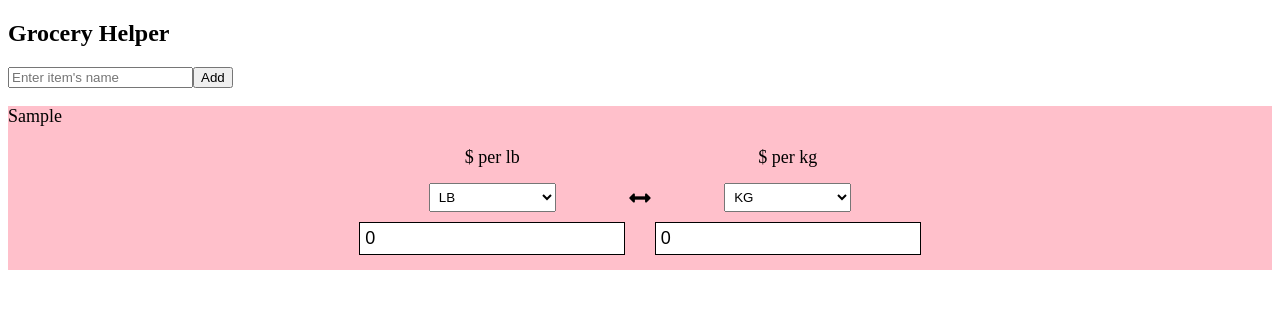
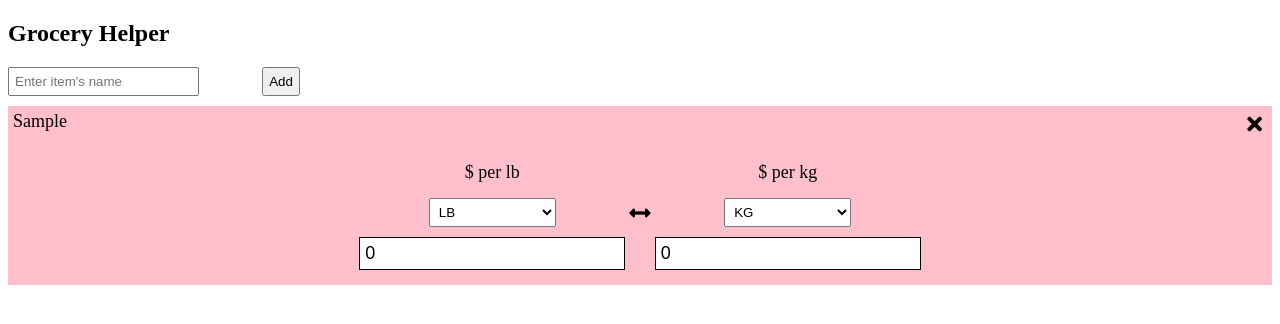
Before and after one commit to n1340t/grocery-helper, a React app: page / in a window 1280 px wide. Both pictures are taken after typing "Sample" into the empty fields and a click on the button "Add". Shown: the top 324 px of the page. Built offline with nearby package versions, Linux system fonts and the light colour scheme.

Commit message:
v1.0.2 Feature: swap calculation, delete calculation

```diff
--- a/package.json
+++ b/package.json
@@ -1,10 +1,9 @@
 {
   "name": "grocery-helper",
-  "version": "1.0.1",
+  "version": "1.0.2",
   "description": "",
   "main": "index.js",
   "scripts": {
-    "test": "echo \"Error: no test specified\" && exit 1",
     "watch": "webpack serve --color --config webpack.dev.js",
     "build": "webpack --config webpack.prod.js",
     "predeploy": "npm run build",
--- a/src/App.jsx
+++ b/src/App.jsx
@@ -12,6 +12,7 @@ export default class GroceryHelper extends Component {
       this.textInput = element;
     };
     this.addNewCalculator = this.addNewCalculator.bind(this);
+    this.deleteCalculator = this.deleteCalculator.bind(this);
     this.state = {
       calculator: [],
     };
@@ -19,6 +20,11 @@ export default class GroceryHelper extends Component {
 
   addNewCalculator(e) {
     e.preventDefault();
+    const val = this.textInput.value;
+    if (val.trim() === '') {
+      this.textInput.value = '';
+      return;
+    }
     const calc = {
       name: this.textInput.value,
       key: Date.now(),
@@ -30,19 +36,38 @@ export default class GroceryHelper extends Component {
     });
     this.textInput.value = '';
   }
+  deleteCalculator(identifier) {
+    this.setState((prevState) => {
+      return {
+        calculator: prevState.calculator.filter(
+          (calc) => calc.key !== identifier
+        ),
+      };
+    });
+  }
   render() {
     const calculators = this.state.calculator.map((calc) => {
-      return <CalculatorV2 key={calc.key} title={calc.name} />;
+      return (
+        <CalculatorV2
+          key={calc.key}
+          identifier={calc.key}
+          title={calc.name}
+          handleClickDelete={this.deleteCalculator}
+        />
+      );
     });
     return (
       <React.Fragment>
         <h2>Grocery Helper</h2>
         <form onSubmit={this.addNewCalculator}>
           <input
+            className='padding'
             placeholder="Enter item's name"
             ref={this.setTextInputRef}
           ></input>
-          <button type='submit'>Add</button>
+          <button className='padding btn--submit__margin' type='submit'>
+            Add
+          </button>
           {calculators}
         </form>
       </React.Fragment>
--- a/src/components/CalculatorV2.jsx
+++ b/src/components/CalculatorV2.jsx
@@ -21,6 +21,8 @@ function convertPrice(side, scaleLeft, scaleRight, price) {
 export default class Calculator extends Component {
   constructor(props) {
     super(props);
+    this.swapScale = this.swapScale.bind(this);
+    this.deleteCalc = this.deleteCalc.bind(this);
     this.handleScaleChange = this.handleScaleChange.bind(this);
     this.handleUnitChnage = debounce(this.handleUnitChnage, 100).bind(this);
     this.firstScale = Object.keys(scaleEnum)[0];
@@ -30,6 +32,18 @@ export default class Calculator extends Component {
       scaleRight: scaleEnum.KG,
       priceRight: 0,
     };
+  }
+  swapScale() {
+    const { scaleLeft, scaleRight, priceLeft, priceRight } = this.state;
+    this.setState({
+      scaleLeft: scaleRight,
+      priceLeft: priceRight,
+      scaleRight: scaleLeft,
+      priceRight: priceLeft,
+    });
+  }
+  deleteCalc() {
+    this.props.handleClickDelete(this.props.identifier);
   }
   handleScaleChange(side, changedScale) {
     const currentLeftScale = this.state.scaleLeft;
@@ -84,10 +98,15 @@ export default class Calculator extends Component {
     const scaleRight = this.state.scaleRight;
     let priceLeft = this.state.priceLeft;
     let priceRight = this.state.priceRight;
-
     return (
       <div className='grocery-row'>
-        <p>{this.props.title}</p>
+        <div className='row'>
+          <p className='title'>{this.props.title}</p>
+          <i
+            onClick={this.deleteCalc}
+            className='delete fas fa-times fa-lg'
+          ></i>
+        </div>
         <div className='grocery-row-convert'>
           <CalcInput
             scale={scaleLeft}
@@ -96,7 +115,7 @@ export default class Calculator extends Component {
             onSelectChange={this.handleScaleChange}
             onPriceChange={this.handleUnitChnage}
           />
-          <i className='fas fa-arrows-alt-h fa-lg'></i>
+          <i onClick={this.swapScale} className='fas fa-arrows-alt-h fa-lg'></i>
           <CalcInput
             scale={scaleRight}
             price={priceRight}
--- a/src/style/main.scss
+++ b/src/style/main.scss
@@ -2,6 +2,7 @@ $color: antiquewhite;
 $color1: pink;
 .grocery-row {
   background-color: $color1;
+  margin: 10px 0 10px 0;
 }
 .grocery-row p {
   font-size: large;
@@ -31,3 +32,23 @@ $color1: pink;
 .grocery-row-item select {
   width: 50%;
 }
+.row {
+  display: flex;
+  justify-content: space-between;
+}
+.title {
+  margin-top: 0;
+  padding: 5px;
+}
+.title::first-letter {
+  text-transform: capitalize;
+}
+.delete {
+  padding: 10px;
+}
+.padding {
+  padding: 5px;
+}
+.btn--submit__margin {
+  margin-left: 5%;
+}
```
